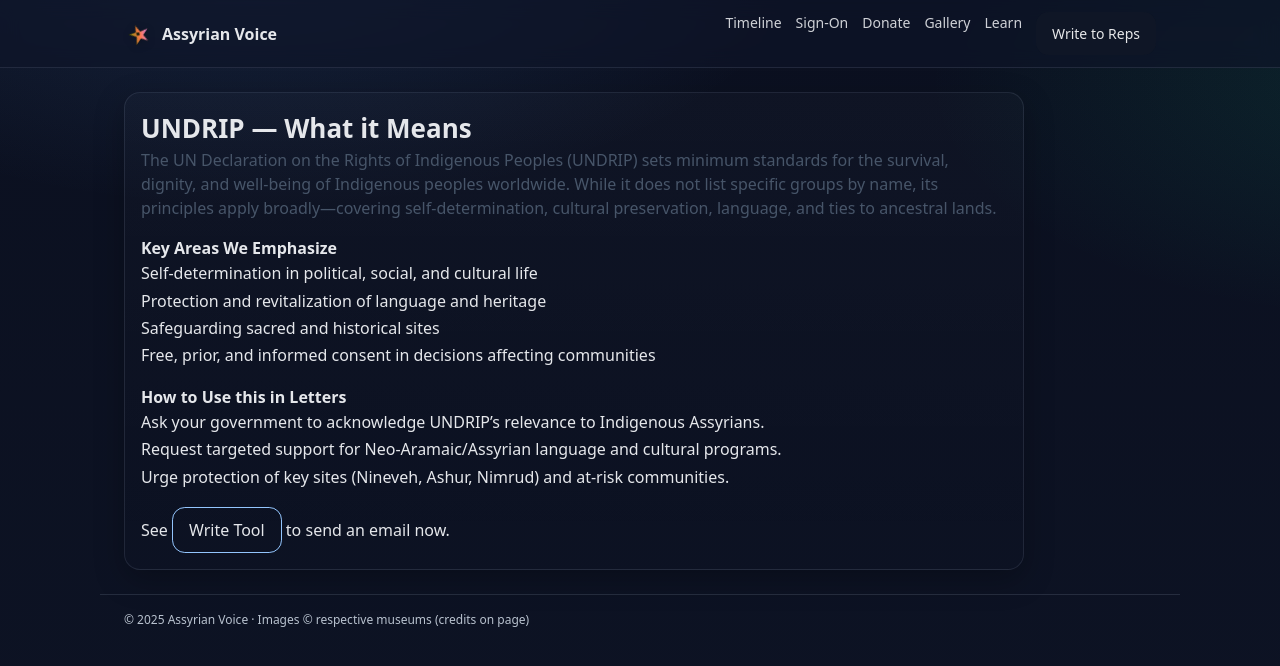
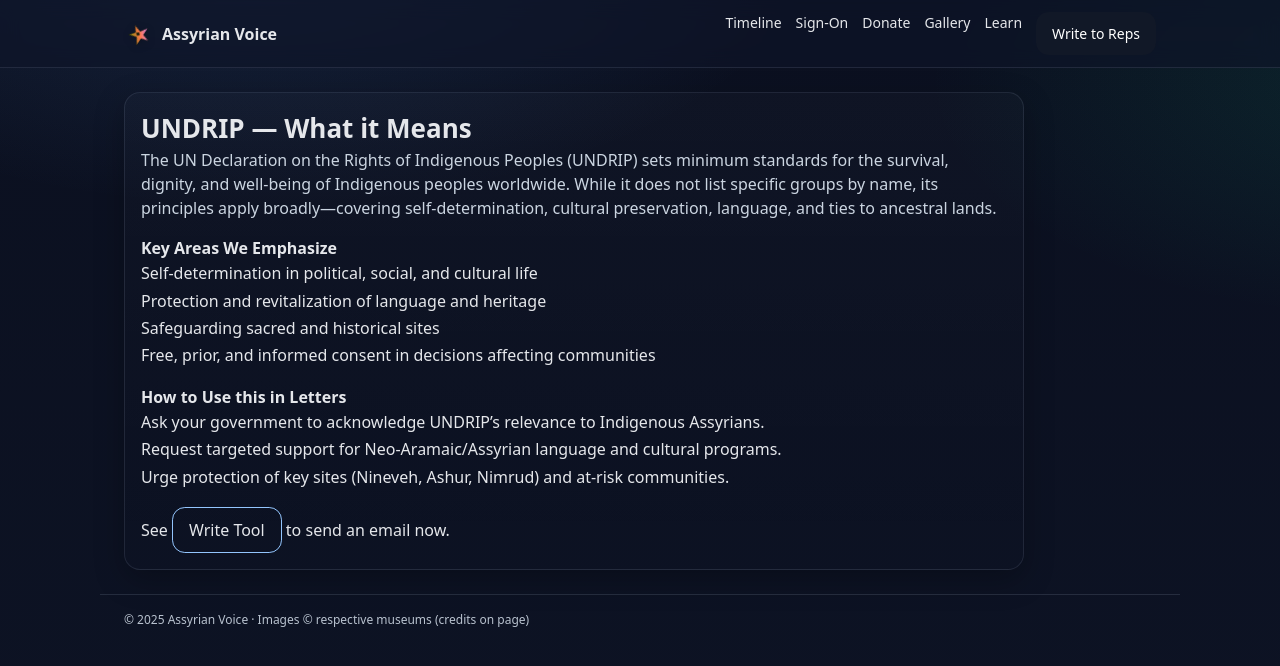
Before and after one commit to Roberttheone/assyrianaction.com, a Next.js app: page /undrip in a window 1280 px wide. Shown: the top 666 px of the page. Built offline with nearby package versions, Linux system fonts and the light colour scheme.

Commit message:
Update globals.css

```diff
--- a/src/app/globals.css
+++ b/src/app/globals.css
@@ -2,59 +2,54 @@
 @tailwind components;
 @tailwind utilities;
 
-/* Theme tokens */
+/* --- Theme DNA --- */
 :root {
-  --ink:#0f172a; --muted:#475569; --bg:#0b1020; --panel:#0f1428; --card:#0f1428; --accent:#60a5fa;
+  --ink:#e5e7eb; --muted:#cbd5e1; --bg:#0b1020; --panel:#0f1428; --card:#0f1428; --accent:#60a5fa;
 }
-* { box-sizing: border-box; }
-html,body{ height:100%; }
+html,body{height:100%;}
 body{
   font-family: system-ui, Segoe UI, Inter, Roboto, Helvetica, Arial, sans-serif;
-  color: var(--ink);
   background:
     radial-gradient(60rem 30rem at 20% -10%, rgba(96,165,250,.15), transparent 60%),
     radial-gradient(50rem 25rem at 110% 10%, rgba(16,185,129,.12), transparent 60%),
     linear-gradient(#0b1020, #0d1324);
-  color: #e5e7eb;
+  color: var(--ink);
 }
 
-/* Glassy header + cards */
-.header {
-  position: sticky; top:0; z-index:50;
-  background: rgba(15,20,40,.65);
-  backdrop-filter: blur(10px);
-  border-bottom: 1px solid rgba(148,163,184,.15);
-}
-.container { max-width: 1080px; margin: 0 auto; padding: 12px 24px; }
-a { color: inherit; text-decoration: none; }
-.nav a { opacity:.9 }
-.nav a:hover { opacity:1; text-decoration: underline; }
+/* Header & layout */
+.header{position:sticky;top:0;z-index:50;background:rgba(15,20,40,.65);backdrop-filter:blur(10px);border-bottom:1px solid rgba(148,163,184,.15)}
+.container{max-width:1080px;margin:0 auto;padding:12px 24px}
 
-/* Buttons & cards */
-.btn{display:inline-block;padding:.7rem 1rem;border-radius:.8rem;background:#111827;color:#fff}
-.btn:hover{opacity:.95;transform:translateY(-1px)}
-.btn-outline{display:inline-block;padding:.65rem 1rem;border-radius:.8rem;border:1px solid #93c5fd}
+/* Cards & buttons */
 .card{
   background: linear-gradient(180deg, rgba(255,255,255,.02), rgba(255,255,255,.00));
   border: 1px solid rgba(148,163,184,.15);
-  border-radius: 16px;
-  box-shadow: 0 10px 30px rgba(0,0,0,.25);
-  padding: 16px;
+  border-radius: 16px; box-shadow: 0 10px 30px rgba(0,0,0,.25); padding: 16px;
+  transition: transform .2s ease, box-shadow .2s ease;
 }
-.card:hover{ transform: translateY(-2px); transition: .2s ease; }
+.card:hover{ transform: translateY(-2px); box-shadow: 0 16px 40px rgba(0,0,0,.28); }
+.btn{display:inline-block;padding:.7rem 1rem;border-radius:.8rem;background:#111827;color:#fff;transition:.15s transform}
+.btn:hover{transform:translateY(-1px);opacity:.98}
+.btn-outline{display:inline-block;padding:.65rem 1rem;border-radius:.8rem;border:1px solid #93c5fd}
 
 /* Hero */
 .hero{
-  border-radius: 18px; overflow: hidden; position: relative;
-  background:
-    linear-gradient(to bottom, rgba(0,0,0,.35), rgba(0,0,0,.6)),
-    url(https://images.metmuseum.org/CRDImages/an/original/DP120929.jpg) center/cover no-repeat;
-  padding: 52px 22px; color:#fff;
+  border-radius:18px;overflow:hidden;position:relative;color:#fff;padding:52px 22px;
+  background:linear-gradient(to bottom, rgba(0,0,0,.35), rgba(0,0,0,.6)), url(https://images.metmuseum.org/CRDImages/an/original/DP120929.jpg) center/cover no-repeat;
 }
-.hero h1{ font-size: 42px; font-weight: 900; letter-spacing: -.5px }
-.hero p{ max-width: 760px; opacity: .95; margin-top: 8px }
+.hero h1{font-size:42px;font-weight:900;letter-spacing:-.5px}
+.hero p{max-width:760px;opacity:.95;margin-top:8px}
 
-/* Simple grid helpers */
-.grid{ display:grid; gap:16px }
-.fit-3{ grid-template-columns: repeat(auto-fit, minmax(260px,1fr)); }
-.fit-2{ grid-template-columns: repeat(auto-fit, minmax(320px,1fr)); }
+/* Grid helpers */
+.grid{display:grid;gap:16px}
+.fit-3{grid-template-columns:repeat(auto-fit,minmax(260px,1fr))}
+.fit-2{grid-template-columns:repeat(auto-fit,minmax(320px,1fr))}
+
+/* --- Masonry gallery (no libs) --- */
+.masonry{column-width:300px;column-gap:16px}
+.masonry figure{break-inside:avoid;background:#0f1428;border:1px solid rgba(148,163,184,.15);border-radius:16px;padding:12px;box-shadow:0 10px 30px rgba(0,0,0,.25);margin:0 0 16px}
+.masonry img{width:100%;height:auto;border-radius:12px}
+
+/* Lightbox overlay */
+.lb-backdrop{position:fixed;inset:0;background:rgba(0,0,0,.75);display:flex;align-items:center;justify-content:center;z-index:100}
+.lb-img{max-width:92vw;max-height:88vh;border-radius:12px;box-shadow:0 20px 60px rgba(0,0,0,.6)}
```
